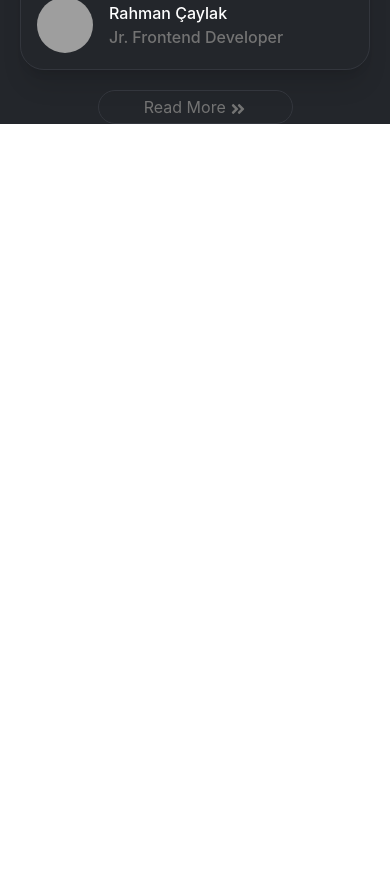
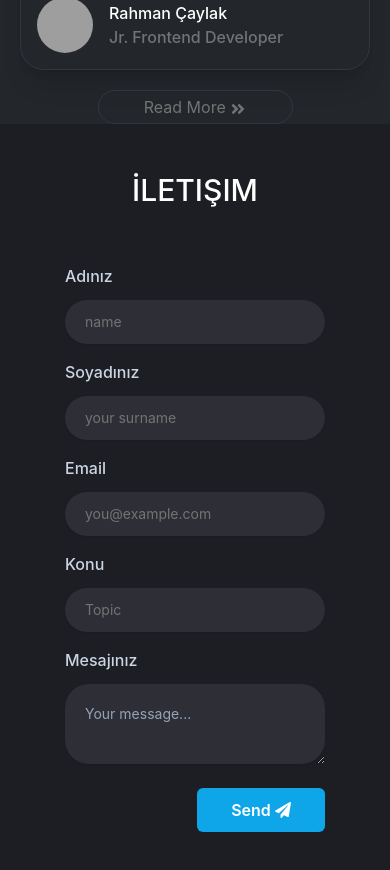
Before and after one commit to rahmancaylak/react-my-portfolio, a React (Create React App) app: page / in a window 390 px wide. Shown: the part 6220-7090 px from the top of the page. Before the commit the page ends 6344 px from the top, so only its background shows below. Built offline with nearby package versions, Linux system fonts and the light colour scheme; grey boxes are pictures that could not be loaded.

Commit message:
Contact component created.

```diff
--- a/src/App.js
+++ b/src/App.js
@@ -4,6 +4,8 @@ import Hero from './components/Hero';
 import About from './components/About';
 import Portfolio from './components/Portfolio';
 import Blog from './components/Blog';
+import Contact from './components/Contact';
+
 export default function App() {
   return (
     <>
@@ -12,6 +14,7 @@ export default function App() {
       <About />
       <Portfolio />
       <Blog />
+      <Contact />
     </>
   );
 }
--- /dev/null
+++ b/src/components/Contact/index.jsx
@@ -0,0 +1,94 @@
+import React, { useState } from 'react';
+// FontAwesome Icons
+import { FaPaperPlane } from 'react-icons/fa';
+// Tailwind Styled Components
+import {
+  ContactSection,
+  ContactContainer,
+  ContactTitle,
+  Form,
+  FormGroup,
+  InputGroup,
+  Label,
+  Input,
+  TextArea,
+  ButtonGroup,
+  Button,
+} from '../../styles/Contact';
+function Contact() {
+  const [name, setName] = useState('');
+  const [surname, setSurname] = useState('');
+  const [email, setEmail] = useState('');
+  const [topic, setTopic] = useState('');
+  const [message, setMessage] = useState('');
+  return (
+    <ContactSection id='contact'>
+      <ContactContainer>
+        <ContactTitle>İletişim</ContactTitle>
+        <Form>
+          <FormGroup>
+            <InputGroup>
+              <Label htmlFor='name'>Adınız</Label>
+              <Input
+                name='name'
+                id='name'
+                value={name}
+                onChange={(e) => setName(e.target.value)}
+                placeholder='name'
+              />
+            </InputGroup>
+            <InputGroup>
+              <Label htmlFor='surname'>Soyadınız</Label>
+              <Input
+                name='surname'
+                id='surname'
+                value={surname}
+                onChange={(e) => setSurname(e.target.value)}
+                placeholder='your surname'
+              />
+            </InputGroup>
+            <InputGroup>
+              <Label htmlFor='email'>Email</Label>
+              <Input
+                type='email'
+                name='email'
+                id='email'
+                value={email}
+                onChange={(e) => setEmail(e.target.value)}
+                placeholder='you@example.com'
+              />
+            </InputGroup>
+            <InputGroup>
+              <Label htmlFor='topic'>Konu</Label>
+              <Input
+                type='topic'
+                name='topic'
+                id='topic'
+                value={topic}
+                onChange={(e) => setTopic(e.target.value)}
+                placeholder='Topic'
+              />
+            </InputGroup>
+            <InputGroup className='col-span-2'>
+              <Label htmlFor='message'>Mesajınız</Label>
+              <TextArea
+                name='message'
+                id='message'
+                value={message}
+                onChange={(e) => setMessage(e.target.value)}
+                placeholder='Your message...'
+              />
+            </InputGroup>
+          </FormGroup>
+          <ButtonGroup>
+            <Button>
+              Send <FaPaperPlane className='ml-1 inline' />
+            </Button>
+          </ButtonGroup>
+        </Form>
+      </ContactContainer>
+    </ContactSection>
+  );
+}
+
+export default Contact;
--- /dev/null
+++ b/src/styles/Contact/index.jsx
@@ -0,0 +1,124 @@
+import tw from 'tailwind-styled-components';
+
+export const ContactSection = tw.section`
+pt-2
+bg-customPrimary
+h-full
+`;
+
+export const ContactContainer = tw.div`
+flex
+justify-center
+flex-col
+items-center
+`;
+
+export const ContactTitle = tw.h2`
+mt-10
+text-3xl
+text-white
+uppercase
+font-medium
+`;
+
+export const Form = tw.form`
+mt-14
+flex
+flex-col
+w-2/3
+`;
+
+export const FormGroup = tw.div`
+grid
+grid-cols-2
+gap-4
+sm:flex
+sm:flex-col
+`;
+
+export const InputGroup = tw.div`
+
+`;
+
+export const Label = tw.label`
+block
+text-md
+font-medium
+text-slate-300
+mb-3
+`;
+
+export const Input = tw.input`
+px-5
+py-3
+bg-customInputColor
+shadow-sm
+text-white
+border-slate-300
+placeholder-neutral-500
+disabled:bg-slate-50
+disabled:text-slate-500
+disabled:border-slate-200
+focus:outline-none
+focus:border-sky-500
+focus:ring-sky-500
+block
+w-full
+rounded-full
+sm:text-sm
+focus:ring-1
+invalid:border-pink-500
+invalid:text-pink-600
+focus:invalid:border-pink-500
+focus:invalid:ring-pink-500
+disabled:shadow-none
+`;
+
+export const TextArea = tw.textarea`
+px-5
+py-5
+rounded-3xl
+bg-customInputColor
+shadow-sm
+text-white
+border-slate-300
+placeholder-slate-400
+disabled:bg-slate-50
+disabled:text-slate-500
+disabled:border-slate-200
+focus:outline-none
+focus:border-sky-500
+focus:ring-sky-500
+block
+w-full
+sm:text-sm
+focus:ring-1
+invalid:border-pink-500
+invalid:text-pink-600
+focus:invalid:border-pink-500
+focus:invalid:ring-pink-500
+disabled:shadow-none
+`;
+
+export const ButtonGroup = tw.div`
+mt-6
+text-right
+mb-10
+flex
+justify-end
+`;
+
+export const Button = tw.div`
+flex
+items-center
+justify-center
+w-32
+bg-sky-500
+text-md
+hover:bg-sky-700
+py-3
+leading-5
+rounded-md
+font-semibold
+text-white
+`;
--- a/tailwind.config.js
+++ b/tailwind.config.js
@@ -19,6 +19,7 @@ module.exports = {
         customPrimary: '#1d1e24',
         customSecondary: '#23262b',
         customBorderColor: '#33363D',
+        customInputColor: '#2E2F36',
       },
     },
   },
```
